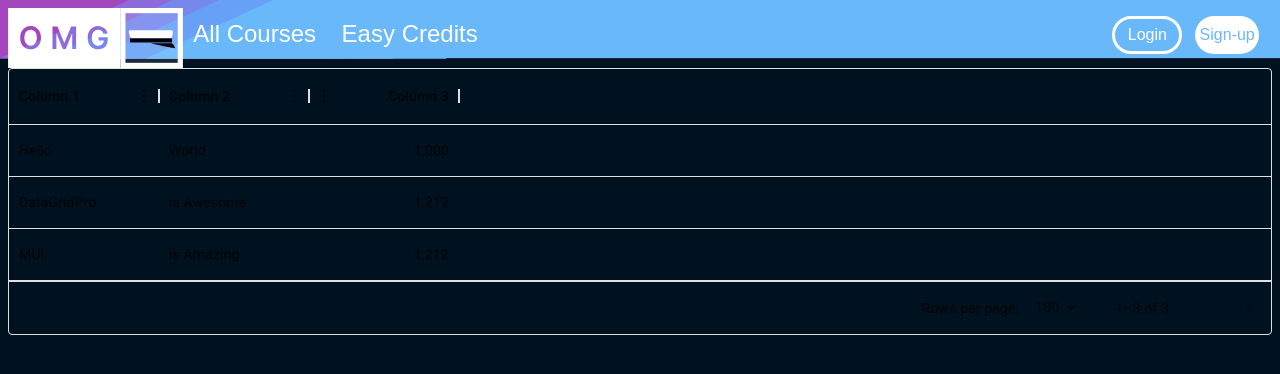
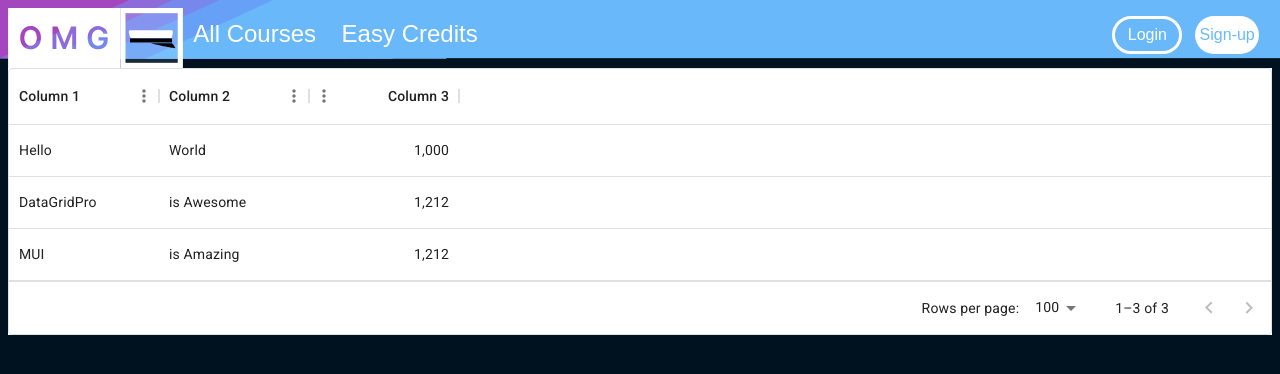
Before and after one commit to timozo/OMG, a React (Vite) app: page /search in a window 1280 px wide. Shown: the top 374 px of the page. Built offline with nearby package versions, Linux system fonts and the light colour scheme.

Commit message:
added white

```diff
--- a/src/views/Search.jsx
+++ b/src/views/Search.jsx
@@ -14,7 +14,7 @@ export default function Search() {
       ];
 
     return (
-        <div>
+        <div style={{background: "white"}}>
             <DataGrid rows={rows} columns={columns} />
         </div>
     )
```
